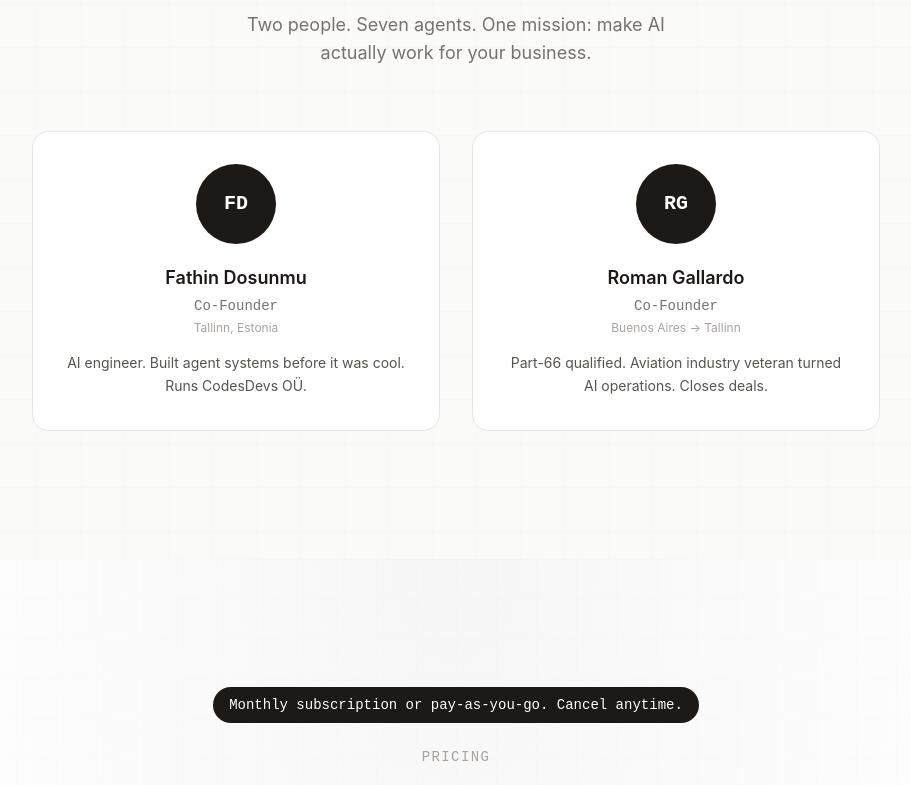
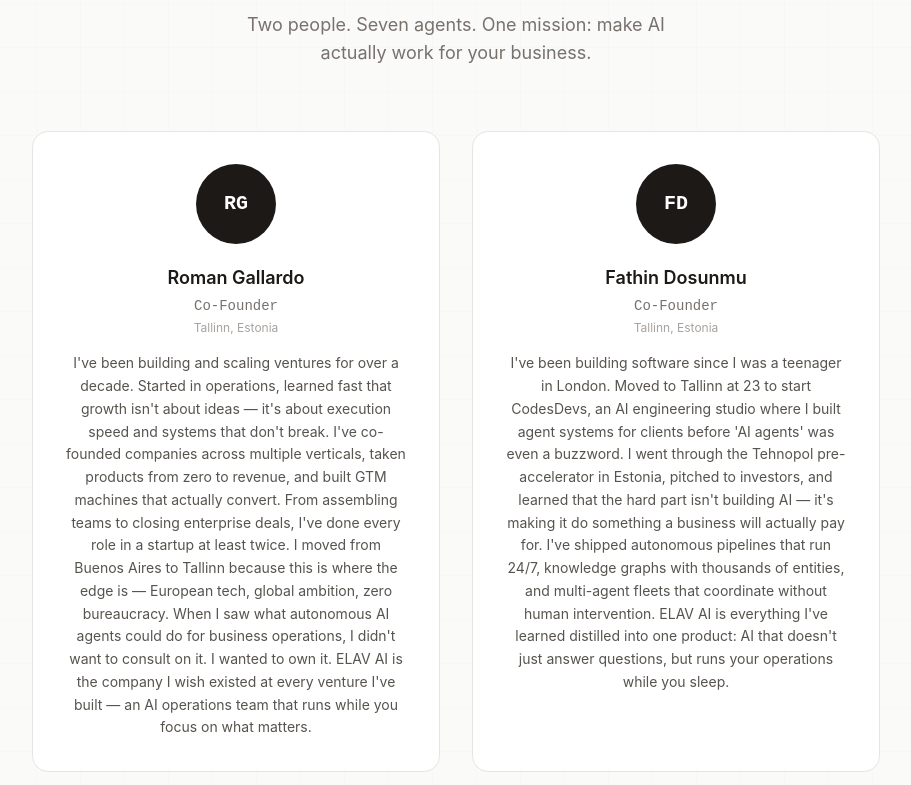
Before and after one commit to Fato07/elav-site, a Next.js app: page / in a window 1280 px wide. Shown: the part 9386-10171 px from the top of the page, without its empty margins (184-1095 px from the left). Built offline with nearby package versions, Linux system fonts and the light colour scheme.

Commit message:
about: full founder stories — Roman + Fathin, Co-Founders

```diff
--- a/src/components/team.tsx
+++ b/src/components/team.tsx
@@ -4,18 +4,18 @@ import { motion } from "framer-motion";
 
 const team = [
   {
+    name: "Roman Gallardo",
+    role: "Co-Founder",
+    location: "Tallinn, Estonia",
+    bio: "I've been building and scaling ventures for over a decade. Started in operations, learned fast that growth isn't about ideas — it's about execution speed and systems that don't break. I've co-founded companies across multiple verticals, taken products from zero to revenue, and built GTM machines that actually convert. From assembling teams to closing enterprise deals, I've done every role in a startup at least twice. I moved from Buenos Aires to Tallinn because this is where the edge is — European tech, global ambition, zero bureaucracy. When I saw what autonomous AI agents could do for business operations, I didn't want to consult on it. I wanted to own it. ELAV AI is the company I wish existed at every venture I've built — an AI operations team that runs while you focus on what matters.",
+    initials: "RG",
+  },
+  {
     name: "Fathin Dosunmu",
     role: "Co-Founder",
     location: "Tallinn, Estonia",
-    bio: "AI engineer. Built agent systems before it was cool. Runs CodesDevs OÜ.",
+    bio: "I've been building software since I was a teenager in London. Moved to Tallinn at 23 to start CodesDevs, an AI engineering studio where I built agent systems for clients before 'AI agents' was even a buzzword. I went through the Tehnopol pre-accelerator in Estonia, pitched to investors, and learned that the hard part isn't building AI — it's making it do something a business will actually pay for. I've shipped autonomous pipelines that run 24/7, knowledge graphs with thousands of entities, and multi-agent fleets that coordinate without human intervention. ELAV AI is everything I've learned distilled into one product: AI that doesn't just answer questions, but runs your operations while you sleep.",
     initials: "FD",
-  },
-  {
-    name: "Roman Gallardo",
-    role: "Co-Founder",
-    location: "Buenos Aires → Tallinn",
-    bio: "Part-66 qualified. Aviation industry veteran turned AI operations. Closes deals.",
-    initials: "RG",
   },
 ];
 
```
